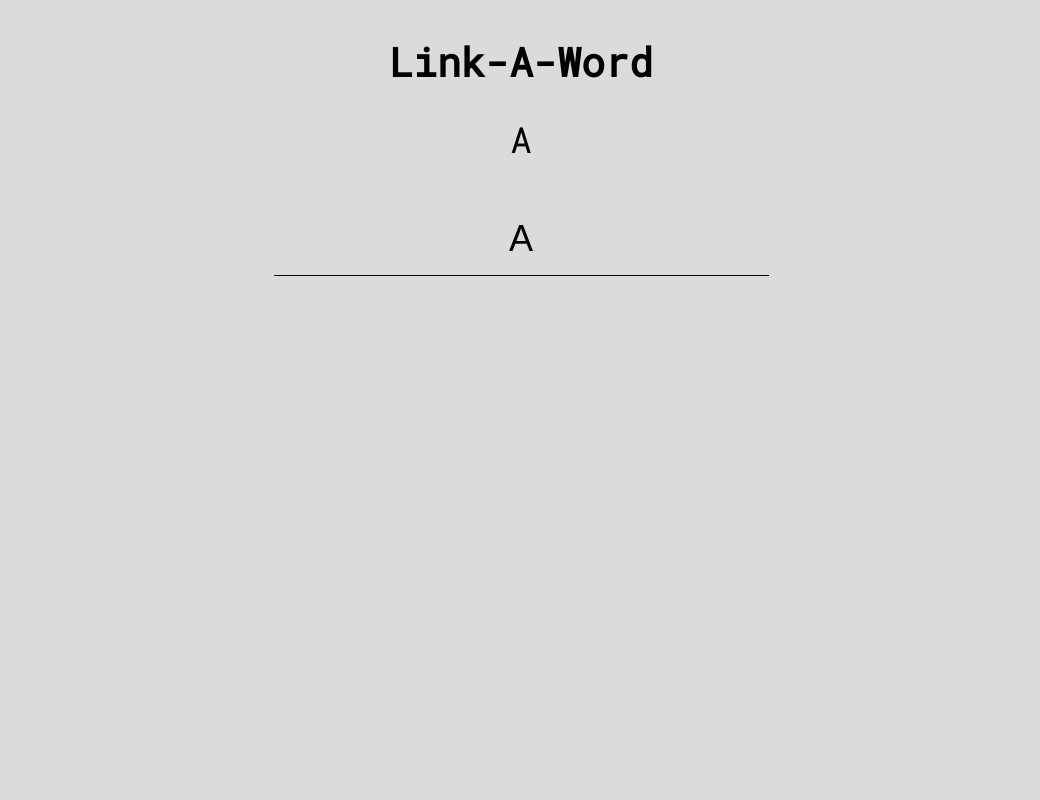
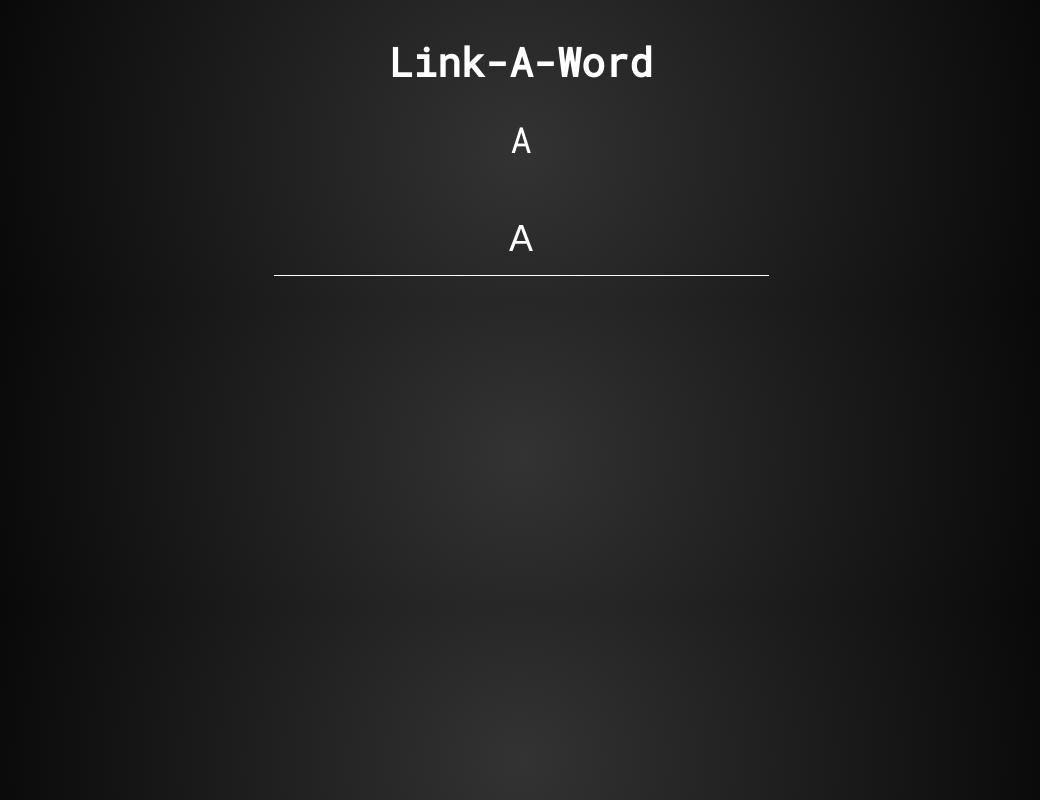
Before and after one commit to rickysoliman/word-chain, an Angular app: page / in a window 1280 px wide. Shown: the whole page, without its empty margins (119-1159 px from the left). Built offline with nearby package versions, Linux system fonts and the light colour scheme.

Commit message:
color changes

```diff
--- a/src/app/app.component.ts
+++ b/src/app/app.component.ts
@@ -13,7 +13,7 @@ export class AppComponent implements AfterViewInit {
   @ViewChild('inputField') inputField!: ElementRef;
   nextLetter: string = alphabet[Math.floor(Math.random() * alphabet.length)];
   userInput: string = this.nextLetter;
-  userInputColor: 'black' | 'green' | 'red' = 'black';
+  userInputColor: 'white' | 'green' | 'red' = 'white';
   wordChain: string[] = [];
 
   constructor(private http: HttpClient) {}
@@ -44,7 +44,7 @@ export class AppComponent implements AfterViewInit {
     this.userInputColor = 'red';
     setTimeout(() => {
       this.userInput = this.nextLetter;
-      this.userInputColor = 'black';
+      this.userInputColor = 'white';
     }, 500);
   }
 
@@ -73,6 +73,6 @@ export class AppComponent implements AfterViewInit {
   updateNextLetter(): void {
     this.nextLetter = this.userInput[this.userInput.length - 1];
     this.userInput = this.nextLetter;
-    this.userInputColor = 'black';
+    this.userInputColor = 'white';
   }
 }
--- a/src/styles.scss
+++ b/src/styles.scss
@@ -1,5 +1,6 @@
 body {
-    background-color: #dbdbdb;
+    background: radial-gradient(circle, #333333, #000000);
+    color: white;
     font-family: 'Roboto Mono', monospace;
     display: flex;
     flex-direction: column;
@@ -30,7 +31,7 @@ body {
 .user-input {
     background: transparent;
     border: transparent;
-    border-bottom: 1px solid black;
+    border-bottom: 1px solid white;
     text-align: center;
     margin-top: 40px;
     padding: 15px;
```
